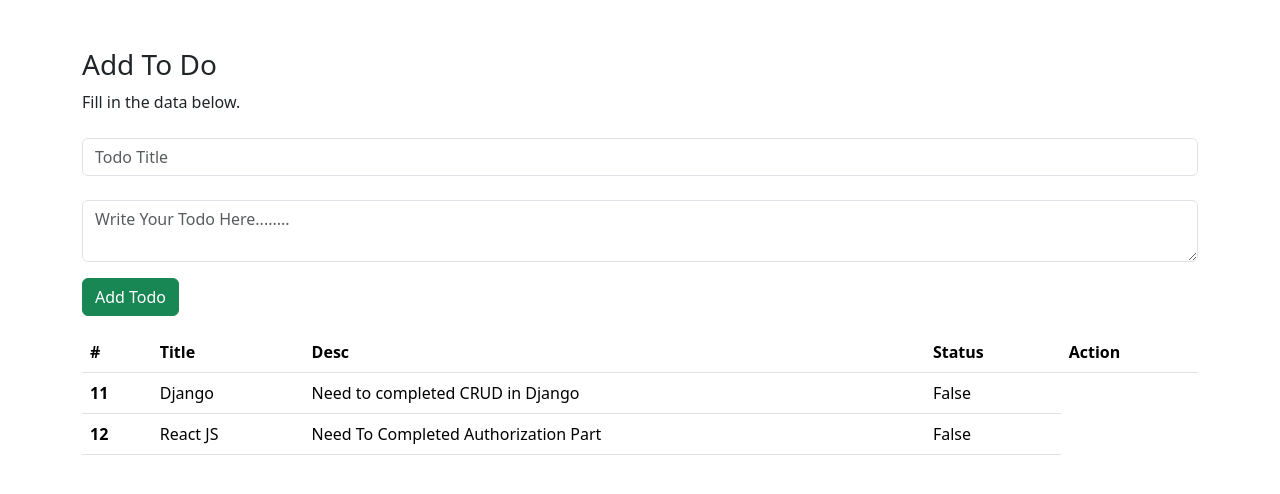
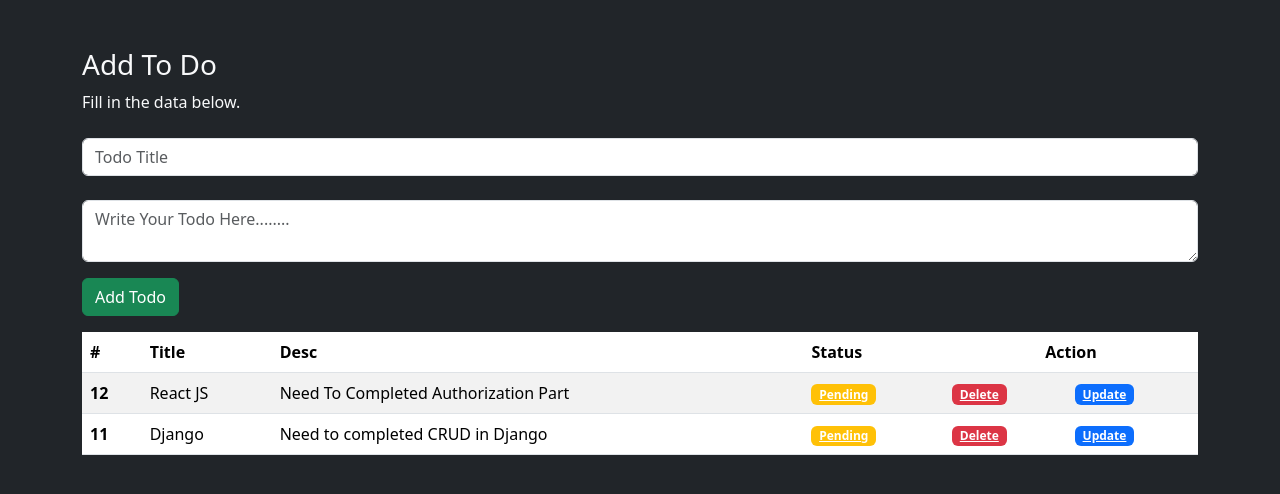
Before and after one commit to nepidkhadka/DjangoTodo, a Django app: page / in a window 1280 px wide. Shown: the top 494 px of the page. Run offline with Django 5.2, Linux system fonts and the light colour scheme; data comes from the database, SQL or seed files in the repository; both versions use the stored data as it was after the commit.

Commit message:
Delete Todo Added

```diff
--- /dev/null
+++ b/static/style.css
@@ -0,0 +1,4 @@
+body{
+    background: var(--bs-dark);
+    color: var(--bs-light);
+}
--- a/templates/todo/base.html
+++ b/templates/todo/base.html
@@ -5,9 +5,10 @@
     <meta charset="UTF-8">
     <meta name="viewport" content="width=device-width, initial-scale=1.0">
     <title>{% block title %}
-        {% endblock  %}</title>
+        {% endblock %}</title>
     <link href="https://cdn.jsdelivr.net/npm/bootstrap@5.3.3/dist/css/bootstrap.min.css" rel="stylesheet" integrity="sha384-QWTKZyjpPEjISv5WaRU9OFeRpok6YctnYmDr5pNlyT2bRjXh0JMhjY6hW+ALEwIH" crossorigin="anonymous">
 
+        <link rel="stylesheet" href="{% static "style.css" %}">
 </head>
 <body>
 
--- a/templates/todo/home.html
+++ b/templates/todo/home.html
@@ -9,14 +9,14 @@
 {% include "todo/addtodo.html" %}
 
 <div class="container">
-<table class="table">
+<table class="table table-striped">
   <thead>
     <tr>
       <th scope="col">#</th>
       <th scope="col">Title</th>
       <th scope="col">Desc</th>
       <th scope="col">Status</th>
-      <th scope="col">Action</th>
+      <th colspan="2" class="text-center" >Action</th>
     </tr>
   </thead>
   <tbody>
@@ -25,7 +25,19 @@
       <th scope="row">{{todo.id}}</th>
       <td>{{todo.title}}</td>
       <td>{{todo.des}}</td>
-      <td>{{todo.isDone}}</td>
+      <td>
+        {% if todo.isDone%}
+          <a href="{% url "setdone" todo.id %}" class="badge badge-success bg-success">Completed</a>
+          {% else %}
+          <a href=" {% url "setdone" todo.id %} " class="badge badge-waring bg-warning">Pending</a>
+        {% endif %}
+      </td>
+      <td>
+        <a href=" {% url "delete" todo.id %} " class="badge badge-success bg-danger">Delete</a>
+      </td>
+      <td>
+        <a href=" {% url "delete" todo.id %} " class="badge badge-success bg-primary">Update</a>
+      </td>
     </tr>
     {% endfor %}
   </tbody>
--- a/todo/urls.py
+++ b/todo/urls.py
@@ -4,5 +4,7 @@ from . import views
 
 urlpatterns = [
     path('', views.home, name="home"),
-    path('addtodo/', views.addtodo, name="addtodo")
+    path('addtodo/', views.addtodo, name="addtodo"),
+    path('setdone/<int:id>', views.setdone, name="setdone"),
+    path('delete/<int:id>', views.delete, name="delete")
 ]
--- a/todo/views.py
+++ b/todo/views.py
@@ -4,7 +4,7 @@ from .models import Todo
 # Create your views here.
 
 def home (request):
-    todos = Todo.objects.all()
+    todos = Todo.objects.order_by("-id")
     return render(request, "todo/home.html", {"todos" : todos})
 
 def addtodo (request):
@@ -14,3 +14,14 @@ def addtodo (request):
         Todo.objects.create(title=title, des = des)
 
     return redirect('home')
+
+def setdone(request, id):
+    todo = Todo.objects.get(id = id)
+    todo.isDone = not todo.isDone
+    todo.save()
+    return redirect("home")
+
+def delete(request, id):
+    todo = Todo.objects.get(id = id)
+    todo.delete()
+    return redirect("home")
```
Also changed, not shown: db.sqlite3.
